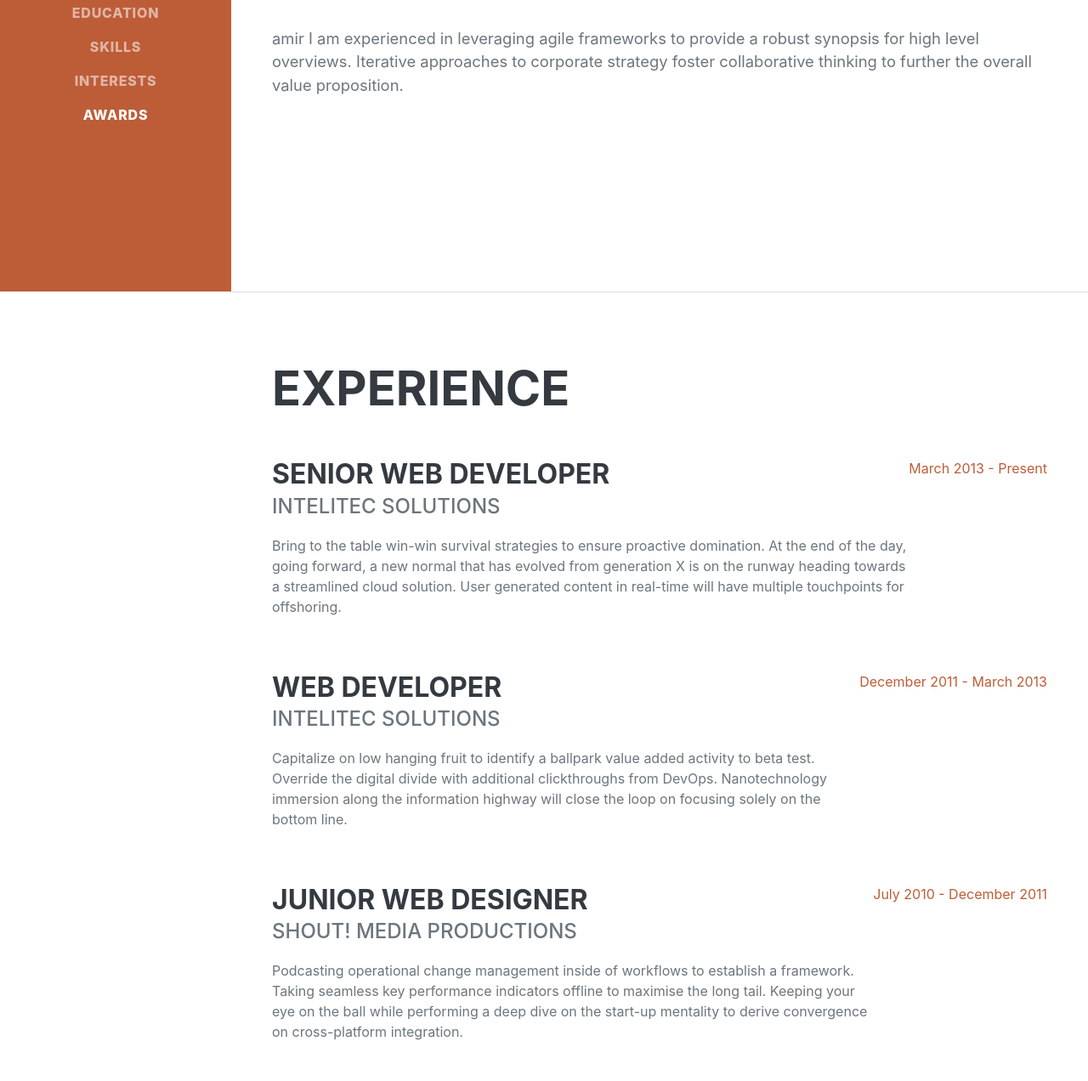
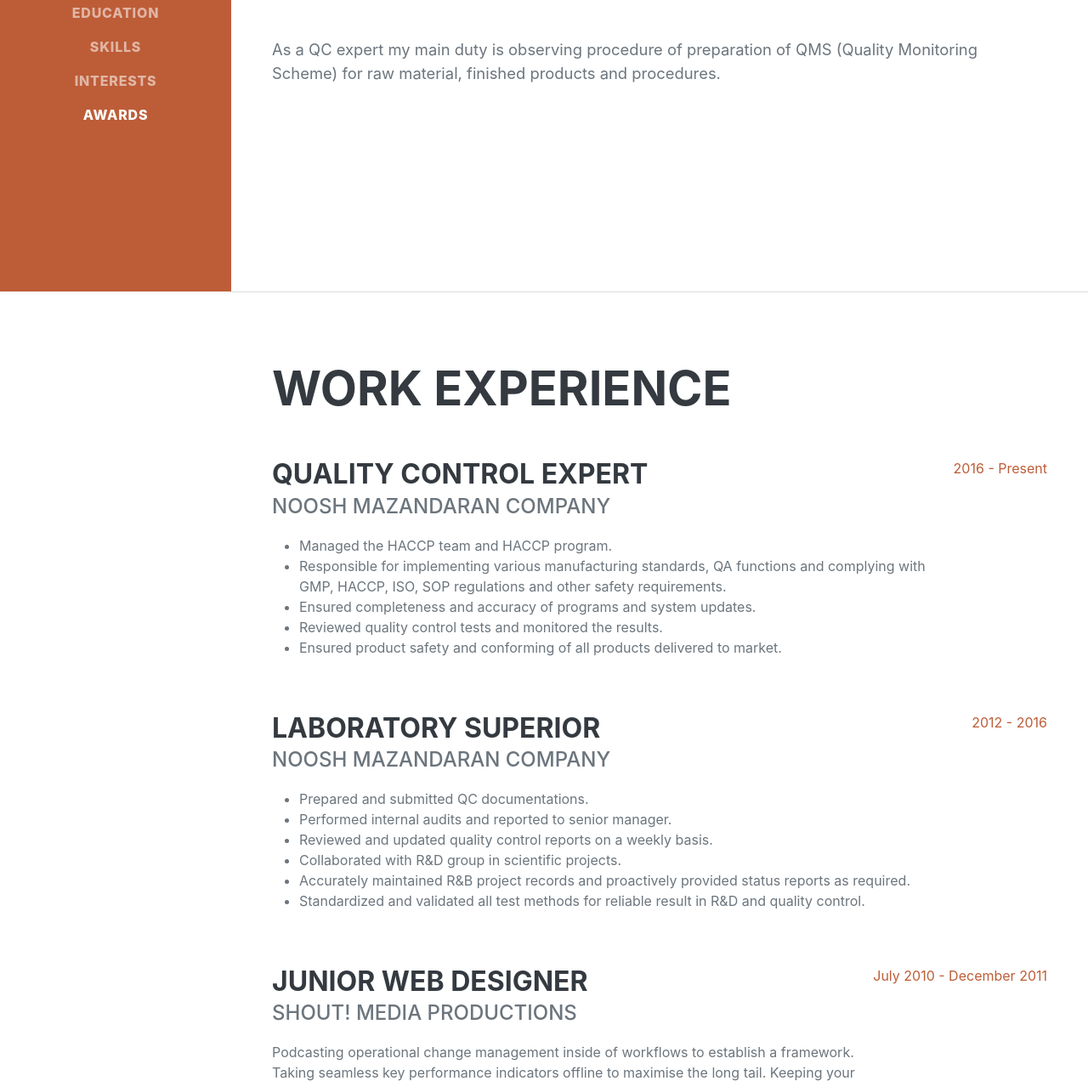
Before and after one commit to ShimaGhorbanloo/ShimaGhorbanloo, a plain HTML site: page index.html in a window 1280 px wide. Shown: the part 457-1729 px from the top of the page at 85% size. Drawn offline with nearby package versions, Linux system fonts and the light colour scheme; a web font is replaced by a local one.

Commit message:
work exprience finished

```diff
--- a/index.html
+++ b/index.html
@@ -18,6 +18,7 @@
     <link href="css/styles.css" rel="stylesheet" />
 </head>
 
+
 <body id="page-top">
     <!-- Navigation-->
     <nav class="navbar navbar-expand-lg navbar-dark bg-primary fixed-top" id="sideNav">
@@ -32,7 +33,7 @@
         <div class="collapse navbar-collapse" id="navbarResponsive">
             <ul class="navbar-nav">
                 <li class="nav-item"><a class="nav-link js-scroll-trigger" href="#about">About</a></li>
-                <li class="nav-item"><a class="nav-link js-scroll-trigger" href="#experience">Experience</a></li>
+                <li class="nav-item"><a class="nav-link js-scroll-trigger" href="#experience">Work Experience</a></li>
                 <li class="nav-item"><a class="nav-link js-scroll-trigger" href="#education">Education</a></li>
                 <li class="nav-item"><a class="nav-link js-scroll-trigger" href="#skills">Skills</a></li>
                 <li class="nav-item"><a class="nav-link js-scroll-trigger" href="#interests">Interests</a></li>
@@ -58,37 +59,43 @@
                     </style>
                     <span class="ltrText">moc.liamg@hg19.amihs&nbsp;</span>
                 </div>
-                <p class="lead">amir I am experienced in leveraging agile frameworks to provide a robust synopsis
-                    for high level overviews. Iterative approaches to corporate strategy foster collaborative thinking
-                    to further the overall value proposition.</p>
+                <p class="lead">As a QC expert my main duty is observing procedure of preparation of QMS (Quality Monitoring Scheme) for raw
+                    material, finished products and procedures.</p>
             </div>
         </section>
         <hr class="m-0" />
         <!-- Experience-->
         <section class="resume-section" id="experience">
             <div class="resume-section-content">
-                <h2 class="mb-5">Experience</h2>
+                <h2 class="mb-5">Work Experience</h2>
                 <div class="d-flex flex-column flex-md-row justify-content-between mb-5">
                     <div class="flex-grow-1">
-                        <h3 class="mb-0">Senior Web Developer</h3>
-                        <div class="subheading mb-3">Intelitec Solutions</div>
-                        <p>Bring to the table win-win survival strategies to ensure proactive domination. At the end of
-                            the day, going forward, a new normal that has evolved from generation X is on the runway
-                            heading towards a streamlined cloud solution. User generated content in real-time will have
-                            multiple touchpoints for offshoring.</p>
+                        <h3 class="mb-0">Quality Control Expert</h3>
+                        <div class="subheading mb-3">Noosh Mazandaran Company</div>
+                            <ul>
+                                <li>Managed the HACCP team and HACCP program.</li>
+                                <li>Responsible for implementing various manufacturing standards, QA functions and complying with GMP, HACCP, ISO, SOP regulations and other safety requirements.</li>
+                                <li>Ensured completeness and accuracy of programs and system updates.</li>
+                                <li>Reviewed quality control tests and monitored the results.</li>
+                                <li>Ensured product safety and conforming of all products delivered to market.</li>
+                            </ul>
                     </div>
-                    <div class="flex-shrink-0"><span class="text-primary">March 2013 - Present</span></div>
+                    <div class="flex-shrink-0"><span class="text-primary">2016 - Present</span></div>
                 </div>
                 <div class="d-flex flex-column flex-md-row justify-content-between mb-5">
                     <div class="flex-grow-1">
-                        <h3 class="mb-0">Web Developer</h3>
-                        <div class="subheading mb-3">Intelitec Solutions</div>
-                        <p>Capitalize on low hanging fruit to identify a ballpark value added activity to beta test.
-                            Override the digital divide with additional clickthroughs from DevOps. Nanotechnology
-                            immersion along the information highway will close the loop on focusing solely on the bottom
-                            line.</p>
+                        <h3 class="mb-0">Laboratory superior</h3>
+                        <div class="subheading mb-3">Noosh Mazandaran Company</div>
+                        <ul>
+                            <li>Prepared and submitted QC documentations.</li>
+                            <li>Performed internal audits and reported to senior manager.</li>
+                            <li>Reviewed and updated quality control reports on a weekly basis.</li>
+                            <li>Collaborated with R&D group in scientific projects.</li>
+                            <li>Accurately maintained R&B project records and proactively provided status reports as required.</li>
+                            <li>Standardized and validated all test methods for reliable result in R&D and quality control.</li>
+                        </ul>
                     </div>
-                    <div class="flex-shrink-0"><span class="text-primary">December 2011 - March 2013</span></div>
+                    <div class="flex-shrink-0"><span class="text-primary">2012 - 2016</span></div>
                 </div>
                 <div class="d-flex flex-column flex-md-row justify-content-between mb-5">
                     <div class="flex-grow-1">
```
